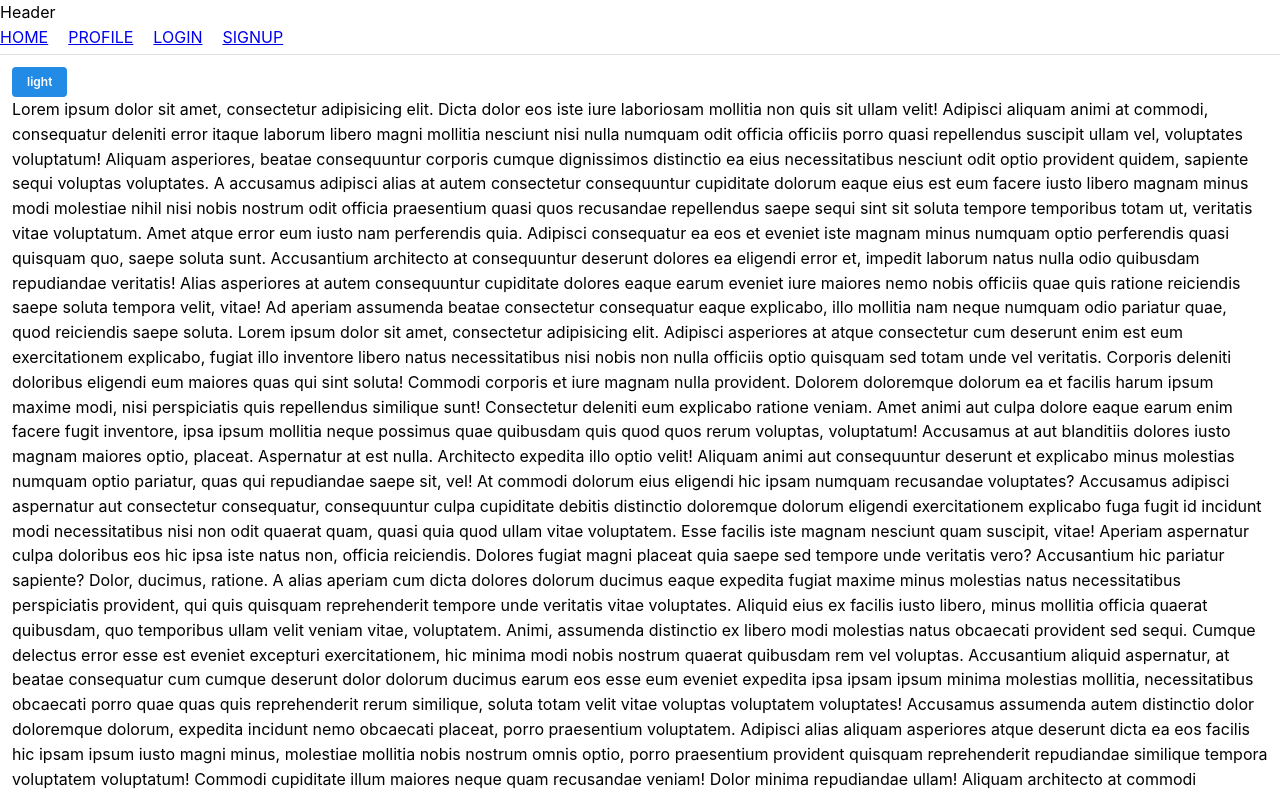
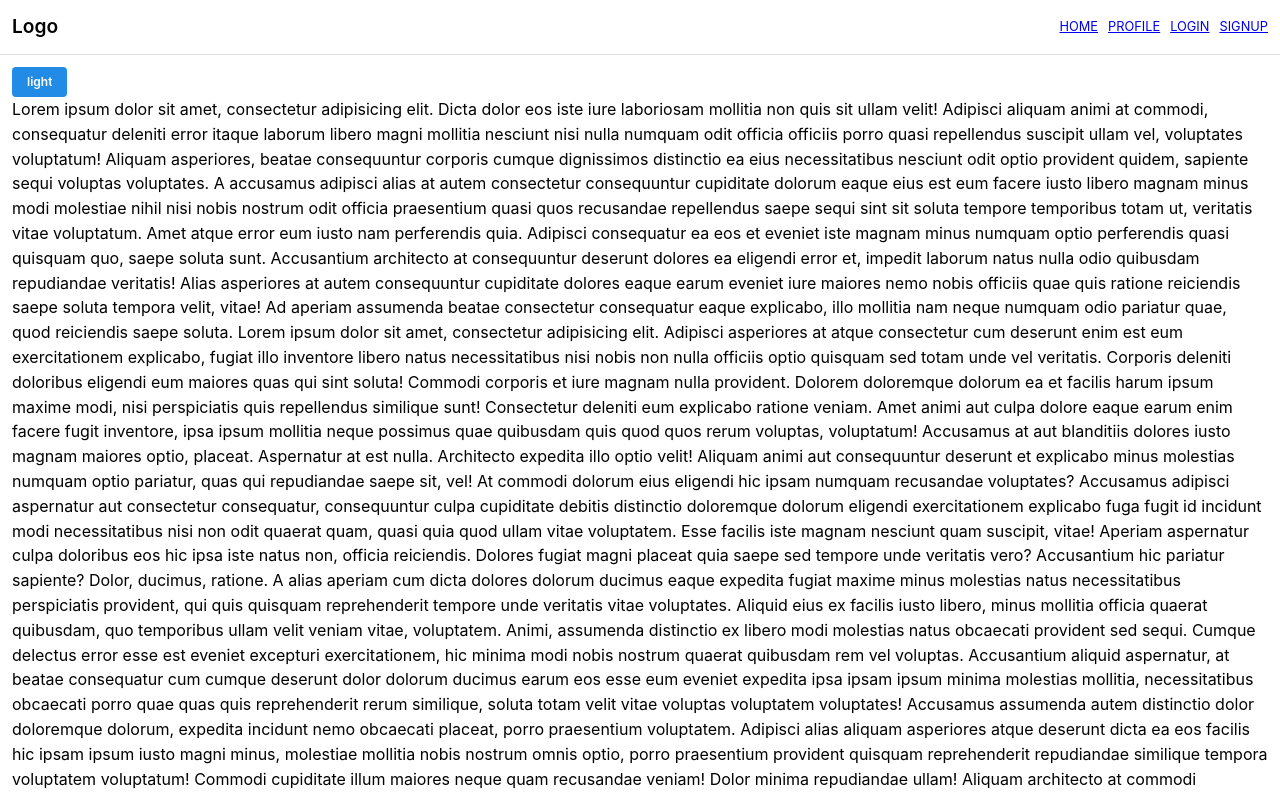
Before and after one commit to kenakula/vite-react-strapi, a React (Vite) app in the folder frontend/: page / in a window 1280 px wide. Shown: the top 794 px of the page. Built offline with nearby package versions, Linux system fonts and the light colour scheme; no server answers.

Commit message:
adds fixes header and layout

```diff
--- a/frontend/src/components/header/header.module.css
+++ b/frontend/src/components/header/header.module.css
@@ -1,7 +1,26 @@
+.header {
+  display: flex;
+  align-items: center;
+  padding: 0 12px;
+}
+
 .menu {
   list-style: none;
   margin: 0;
   padding: 0;
   display: flex;
-  gap: 20px;
+  gap: 10px;
+  font-size: 0.8rem;
 }
+
+.logo {
+  margin-right: auto;
+  font-size: 1.2rem;
+  font-weight: 600;
+  text-decoration: none;
+  color: var(--mantine-color-black);
+}
+
+.burger {
+  margin-right: 10px;
+}
--- a/frontend/src/components/header/header.tsx
+++ b/frontend/src/components/header/header.tsx
@@ -14,16 +14,17 @@ interface IProps {
 const HeaderComponent = ({ withNav = false, isNavOpened, toggleNav }: IProps): ReactElement => {
 
   return (
-    <AppShell.Header>
+    <AppShell.Header classNames={{ header: classes.header }}>
       {withNav && (
         <Burger
+          className={classes.burger}
           opened={isNavOpened}
           onClick={toggleNav}
           hiddenFrom="sm"
           size="sm"
         />
       )}
-      Header
+      <Link to={HOME_ROUTE} className={classes.logo}>Logo</Link>
       <nav>
         <ul className={classes.menu}>
           <li>
--- a/frontend/src/components/layouts/auth-layout/auth-layout.module.css
+++ b/frontend/src/components/layouts/auth-layout/auth-layout.module.css
@@ -1,6 +1,6 @@
 .main {
   margin: 0 auto;
-  padding-top: 10rem;
+  padding: 10rem 12px 0;
   max-width: 400px;
   display: flex;
   flex-direction: column;
--- a/frontend/src/components/layouts/base-layout/base-layout.tsx
+++ b/frontend/src/components/layouts/base-layout/base-layout.tsx
@@ -10,7 +10,11 @@ export const BaseLayout = (): ReactElement => {
   useGetAppDataQuery();
 
   return (
-    <AppShell padding="sm" header={{ height: 55 }} data-label="base-layout">
+    <AppShell
+      padding="sm"
+      header={{ height: 55 }}
+      data-label="base-layout"
+    >
       <Header />
       <AppShell.Main>
         <Outlet />
--- a/frontend/src/components/layouts/private-layout/private-layout.module.css
+++ b/frontend/src/components/layouts/private-layout/private-layout.module.css
@@ -1,3 +1,3 @@
-.header {
-  display: flex;
+.navbar {
+  transition-property: transform, top, height, width;
 }
--- a/frontend/src/components/layouts/private-layout/private-layout.tsx
+++ b/frontend/src/components/layouts/private-layout/private-layout.tsx
@@ -1,10 +1,11 @@
+import { useGetAppDataQuery } from '@app/store/app';
 import { useGetMeQuery } from '@app/store/auth';
 import { Header } from '@components/header';
 import { Loader } from '@components/loader';
 import { AppShell } from '@mantine/core';
 import { useDisclosure } from '@mantine/hooks';
 import { LOGIN_ROUTE } from '@shared/constants';
-import { FC } from 'react';
+import { FC, useState } from 'react';
 import { Navigate, Outlet, useLocation } from 'react-router-dom';
 
 import classes from './private-layout.module.css';
@@ -14,30 +15,37 @@ interface IProps {
 }
 
 export const PrivateLayout: FC<IProps> = ({ redirectPath = LOGIN_ROUTE }) => {
+  useGetAppDataQuery();
+
   const { data, isLoading } = useGetMeQuery();
   const location = useLocation();
   const [opened, { toggle }] = useDisclosure();
+  const [isMinimizedNavBar, setIsMinimizedNavBar] = useState(false);
 
   if (isLoading) return <Loader />;
 
   if (!data) return <Navigate to={redirectPath} replace state={{ redirectTo: location }} />;
 
+  const handleMinimizeNavBar = (): void => {
+    setIsMinimizedNavBar(prev => !prev);
+  };
+
   return (
     <AppShell
       header={{ height: 50 }}
       navbar={{
-        width: 250,
+        width: isMinimizedNavBar ? 50 : { sm: 150, md: 250 },
         breakpoint: 'sm',
         collapsed: { mobile: !opened },
       }}
       padding="sm"
       classNames={{
-        header: classes.header
+        navbar: classes.navbar
       }}
       className="private-layout"
     >
       <Header isNavOpened={opened} toggleNav={toggle} withNav />
-      <AppShell.Navbar withBorder>Navbar</AppShell.Navbar>
+      <AppShell.Navbar>Navbar <button onClick={handleMinimizeNavBar}>M</button></AppShell.Navbar>
       <AppShell.Main>
         <Outlet />
       </AppShell.Main>
```
